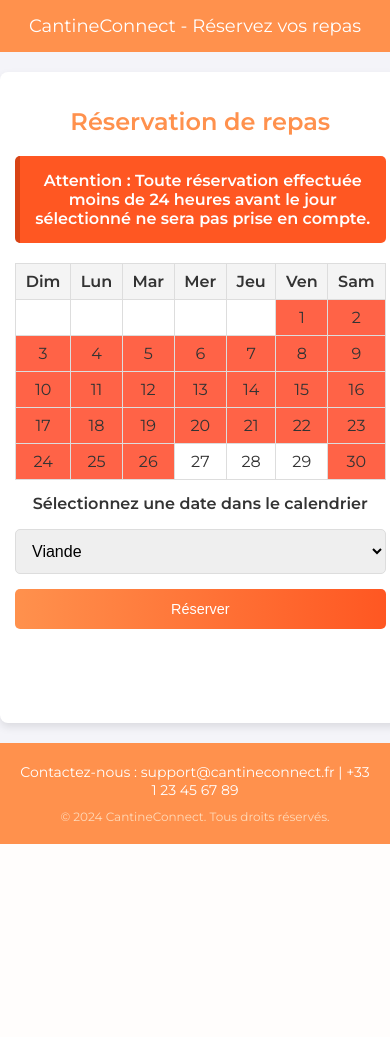
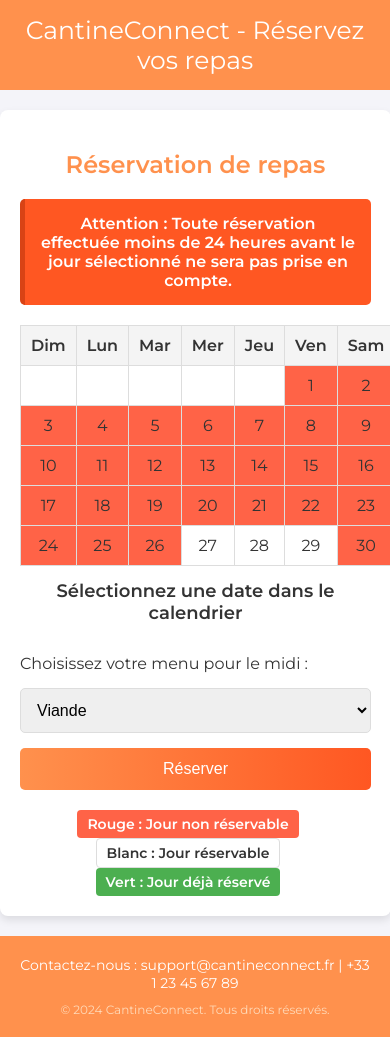
Before and after one commit to albanchb/CantineConnect, a PHP site: page /reservation.php in a window 390 px wide. Before the commit the page ends 844 px from the top, so only its background shows below. Run offline with PHP 8.4, Linux system fonts and the light colour scheme; the visitor is signed in with stand-in values (Sample User, id 1); data that the repository does not hold is empty.

Commit message:
Ajout de détails pour un côté pour un aspect plus intuitif

```diff
--- a/reservation.php
+++ b/reservation.php
@@ -115,6 +115,16 @@ if ($_SERVER["REQUEST_METHOD"] == "POST") {
             display: flex;
             flex-direction: column;
             gap: 15px;
+            margin-top: 20px;
+
+        }
+
+        #selected_date {
+             text-align: center;
+             margin-top: 15px;
+             font-weight: bold;
+             font-size: 18px;
+             margin-bottom: 30px;
         }
 
         input, select {
@@ -178,6 +188,35 @@ if ($_SERVER["REQUEST_METHOD"] == "POST") {
             color: #333;
         }
 
+        .legend {
+            text-align: center;
+            font-size: 14px;
+            margin-top: 20px;
+        }
+
+        .legend span {
+            display: inline-block;
+            margin-right: 15px;
+            padding: 5px 10px;
+            border-radius: 4px;
+            font-weight: bold;
+            color: white;
+        }
+
+        .legend .red {
+            background-color: #FF6347;
+        }
+
+        .legend .white {
+            background-color: #FFFFFF;
+            color: #333;
+            border: 1px solid #ddd;
+        }
+
+        .legend .green {
+            background-color: #4CAF50;
+        }
+
         footer {
             background-color: #FF914D;
             padding: 20px;
@@ -196,46 +235,20 @@ if ($_SERVER["REQUEST_METHOD"] == "POST") {
             font-size: 12px;
             color: #FFDAB9;
         }
-
-        @media (max-width: 768px) {
-            header {
-                font-size: 20px;
-            }
-
-            .container {
-                width: 95%;
-            }
-
-            .calendar th, .calendar td {
-                padding: 8px;
-            }
-        }
-
-        @media (max-width: 414px) {
-            header {
-                font-size: 18px;
-            }
-
-            .container {
-                padding: 15px;
-            }
-
-            button {
-                font-size: 0.9em;
-            }
-        }
     </style>
-</head>
-</head>
+<!-- Fin du style -->
+<!-- Début du JavaScript -->
 
     <script>
 document.addEventListener("DOMContentLoaded", function() {
-    let reservedDates = <?php echo json_encode($reserved_dates); ?>;
+    let reservedDates = <?php echo json_encode($reserved_dates); ?> || [];
     let currentDate = new Date();
     currentDate.setHours(0, 0, 0, 0);
 
     function createCalendar() {
         const calendar = document.getElementById("calendar");
+        if (!calendar) return;
+
         calendar.innerHTML = "";
         const date = new Date();
         const month = date.getMonth();
@@ -286,16 +299,20 @@ if ($_SERVER["REQUEST_METHOD"] == "POST") {
     }
 
     window.selectDate = function(dateStr) {
+        const options = { weekday: 'long', month: 'long', day: 'numeric' };
+        const formattedDate = new Date(dateStr).toLocaleDateString('fr-FR', options);
         document.getElementById("reservation_date").value = dateStr;
-        document.getElementById("selected_date").innerText = `Date sélectionnée : ${dateStr}`;
-        document.getElementById("modal").style.display = "none";
+        document.getElementById("selected_date").innerText = `Date sélectionnée : ${formattedDate}`;
     };
 
     createCalendar();
 });
 
     </script>
+    <!-- Fin du JavaScript, -->
+    <!-- Début du HTML, -->
 
+</head>
 <body>
     <header>
         CantineConnect - Réservez vos repas
@@ -311,28 +328,34 @@ if ($_SERVER["REQUEST_METHOD"] == "POST") {
         <table class="calendar" id="calendar"></table>
 
         <div id="selected_date" style="text-align: center; margin-top: 15px; font-weight: bold;">Sélectionnez une date dans le calendrier</div>
-        <p>
+
         <form method="post" action="<?php echo $_SERVER['PHP_SELF']; ?>">
             <input type="hidden" id="reservation_date" name="reservation_date" value="">
 
+            <label for="repas_midi">Choisissez votre menu pour le midi :</label>
             <select name="repas_midi" id="repas_midi" required>
                 <option value="viande">Viande</option>
                 <option value="vegetarien">Végétarien</option>
                 <option value="halal">Halal</option>
-
             </select>
 
             <?php if ($internat): ?>
+                <label for="repas_soir">Choisissez votre menu pour le soir :</label>
                 <select name="repas_soir" id="repas_soir">
                     <option value="viande">Viande</option>
                     <option value="vegetarien">Végétarien</option>
                     <option value="halal">Halal</option>
-
                 </select>
             <?php endif; ?>
 
             <button type="submit">Réserver</button>
         </form>
+
+        <div class="legend">
+            <span class="red">Rouge : Jour non réservable</span>
+            <span class="white">Blanc : Jour réservable</span>
+            <span class="green">Vert : Jour déjà réservé</span>
+        </div>
     </div>
 
     <footer>
```
Lines whose indentation alone changed are shown as unchanged.
